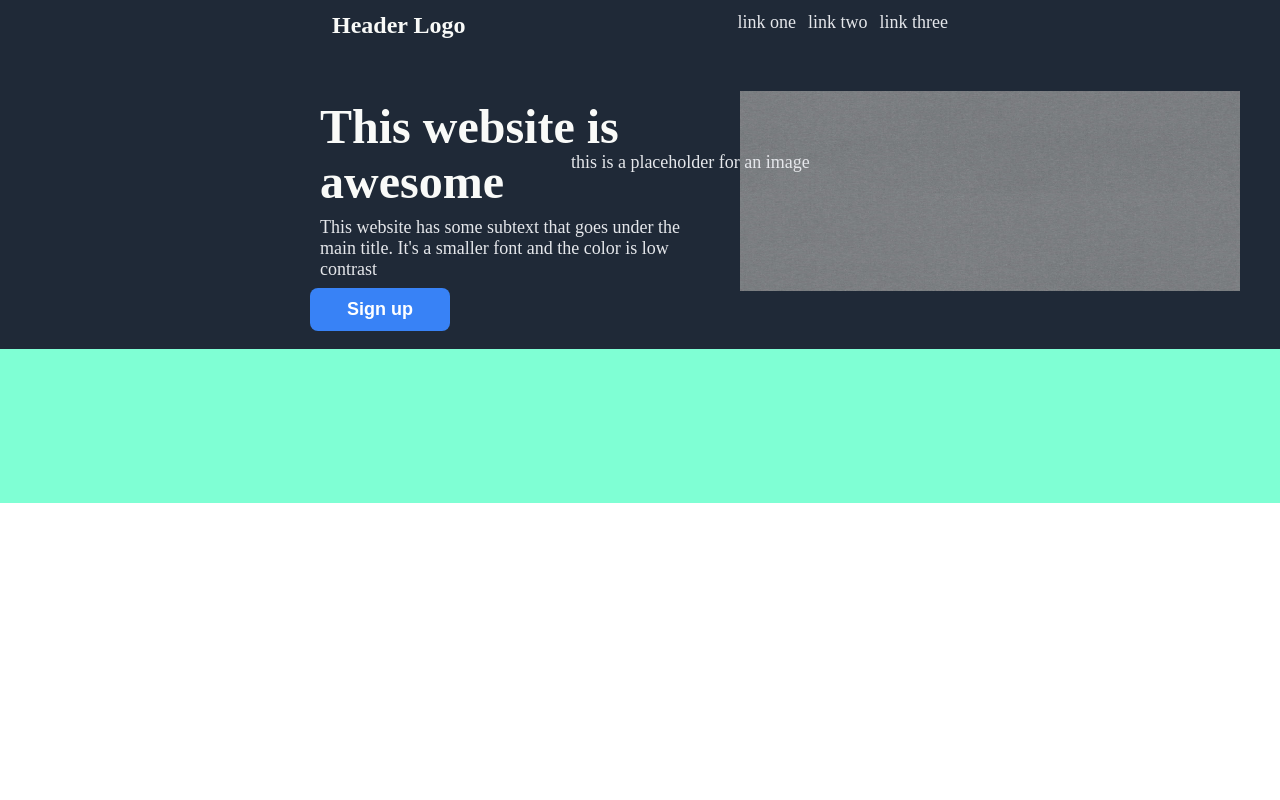
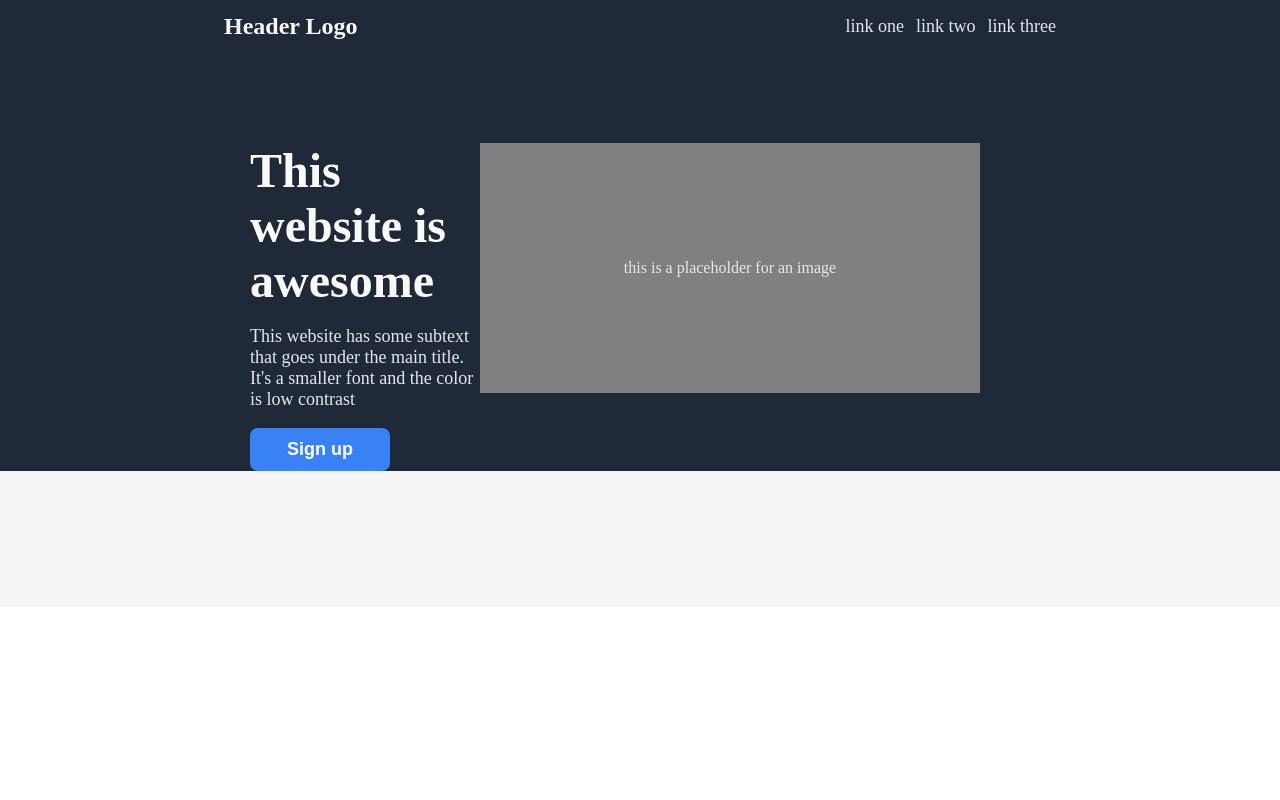
Before and after one commit to wissamjallaz/First-Landing, a plain HTML site: page index.html in a window 1280 px wide. Shown: the top 800 px of the page. Drawn offline with Linux system fonts and the light colour scheme.

Commit message:
Fixed issues with image placeholder index.html styles.css

```diff
--- a/index.html
+++ b/index.html
@@ -24,8 +24,9 @@
                 <button class="sign-up-one">Sign up</button>
             </div>
             <div class="right">
-                <img src="images/TH_24567081_24594081_24596081_24601081_24563081_24565081_24588081_001.jpg" alt="">
-                <p class="centered">this is a placeholder for an image</p>
+                <div class="image">
+                    <p class="centered">this is a placeholder for an image</p>
+                </div>
             </div>
         </div>
     </div>
--- a/style.css
+++ b/style.css
@@ -5,58 +5,54 @@ html, body{
     flex-direction: column;
     margin: 0;
     padding: 0;
-    overflow-y:scroll;
+    overflow-y:auto;
 }
 
 .hero{
     display: flex;
     background-color: #1f2937;
     flex-direction: column;
-    flex: 1;
+    flex: 3;
+    gap: 90px;
+
 }
 
 .header{
     display: flex;
-    flex: 1;
-    justify-content: space-between;
-    margin: 12px;
-    padding: 0px;
+    justify-content: space-around;
+    align-items: center;
 }
 
 .logo{
     font-size: 24px;
     font-weight: bold;
     color: #f9faf8;
-    margin: 0;
-    margin-left: 320px;
 }
-
 
 .description{
     display: flex;
+    justify-content:space-around;
 }
 
 .left{
     display: flex;
     flex-direction: column;
+    margin-left: 250px;
+    padding: 0;
 }
 
 .text{
     font-size: 48px ;
     color: #f9faf8;
     font-weight: bolder;
-    margin-left: 320px;
     max-width: 299px;
+    margin:0px;
 }
 
 .subtext{
     font-size: 18px;
     color: #e5e7eb;
-    margin-left: 320px;
-    padding: 0;
-    margin-top: -40px;
     max-width: 370px;
-    margin-right: 50px;
 }
 
 .sign-up-one{
@@ -68,36 +64,36 @@ html, body{
     font-weight: bold;
     border:0;
     cursor: pointer;
-    margin:1em;
-    margin-left: 310px;
-    margin-top: -10px;
     width: 140px;
-
  }
-
- .centered{
-    font-size: 18px;
-    color: #e5e7eb;
-    position: absolute;
-    top: 18%;
-    left: 53%;
-    transform: translate(-45%, -50%);
+.right{
+    margin-right: 300px;
+    padding: 0;
+}
+ .image{
+     background-color: gray;
+     color: #e5e7eb;
+     display: flex;
+     align-items: center;
+     justify-content: center;
+     height: 250px;
+     width: 500px;
  }
 
 .content-one{
     display: flex;
-    flex: 1;
-    background-color:aquamarine;
+    flex: 2;
+    background-color:whitesmoke;
 }
 
 .content-two{
     display: flex;
-    flex: 1;
+    flex: 1.5;
 }
 
 .content-three{
     display: flex;
-    flex: 1;
+    flex: 1.5;
 }
 
 .footer{
@@ -116,9 +112,6 @@ ul{
     display: flex;
     gap: 12px;
     list-style: none;
-    margin: 0;
-    margin-right: 320px;
-
 }
 
 a{
@@ -126,9 +119,3 @@ a{
     color: #e5e7eb;
     text-decoration: none;
 }
-
- img{
-     width: 500px;
-     height: 200px;
-     margin-top: 40px;
- }
```
